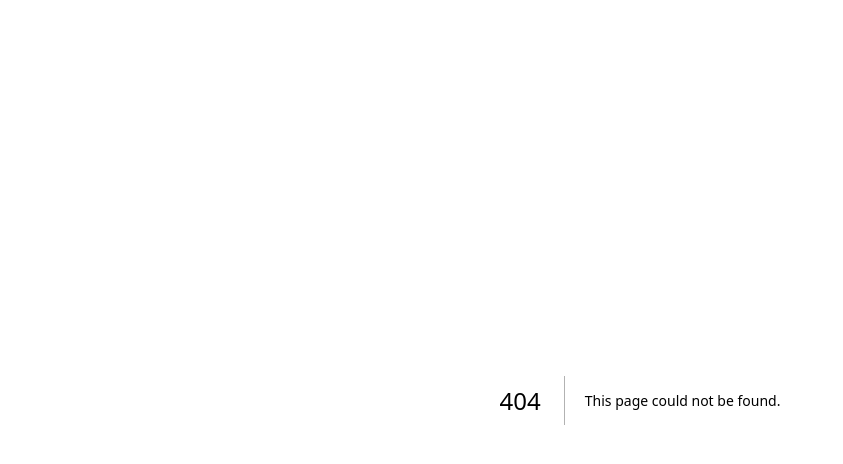
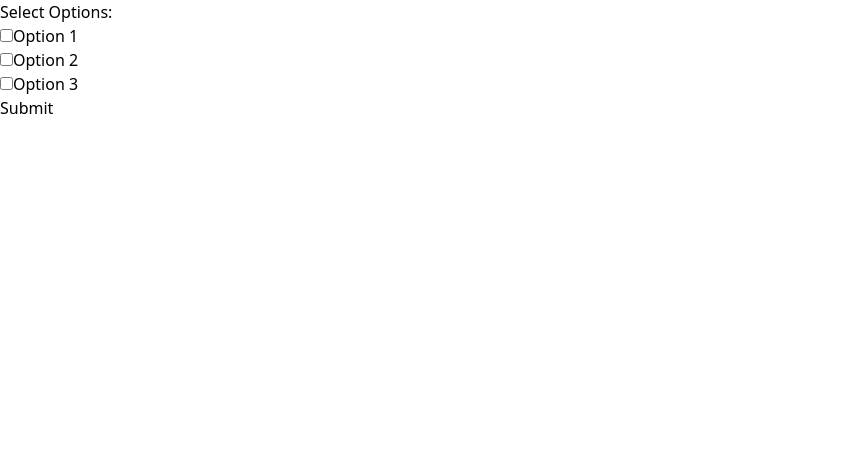
Before and after one commit to JakeSaterlay/react-19-demo, a Next.js app: page /form-playground in a window 1280 px wide. Before the commit this address had no page. Shown: the top 464 px of the page, without its empty margins (0-843 px from the left). Built offline with nearby package versions, Linux system fonts and the light colour scheme.

Commit message:
playing with forms

```diff
--- /dev/null
+++ b/app/form-playground/page.tsx
@@ -0,0 +1,33 @@
+const myAction = async (data: FormData) => {
+  "use server";
+  const selectedOptions = data.getAll("options");
+  console.log("Selected options:", selectedOptions);
+};
+
+export default function DynamicCheckboxForm() {
+  // Example list of options
+  const options = [
+    { id: 1, label: "Option 1" },
+    { id: 2, label: "Option 2" },
+    { id: 3, label: "Option 3" },
+  ];
+
+  return (
+    <form action={myAction}>
+      <h3>Select Options:</h3>
+      {options.map((option) => (
+        <div key={option.id}>
+          <label>
+            <input
+              type="checkbox"
+              name="options" // Ensure all checkboxes have the same name
+              value={option.label}
+            />
+            {option.label}
+          </label>
+        </div>
+      ))}
+      <button type="submit">Submit</button>
+    </form>
+  );
+}
--- a/app/use-example/UserComponent.tsx
+++ b/app/use-example/UserComponent.tsx
@@ -3,6 +3,7 @@
 import { use, useEffect, useState } from "react";
 
 export default function UserComponent({ userPromise }: any) {
+  console.log("HEELLO2");
   const [shouldRender, setShouldRender] = useState(false);
   const users: any = shouldRender ? use(userPromise) : null;
 
--- a/app/use-example/page.tsx
+++ b/app/use-example/page.tsx
@@ -7,10 +7,12 @@ const fetchUsers = async () => {
 };
 
 export default function UseExample() {
+  console.log("HELLO");
   const userPromise = fetchUsers();
 
   return (
     <Suspense fallback="Loading...">
+      <button onClick={() => console.log()}>Hello</button>
       <UserComponent userPromise={userPromise} />
     </Suspense>
   );
```
